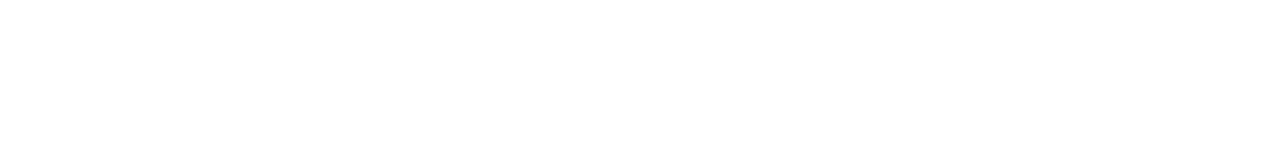
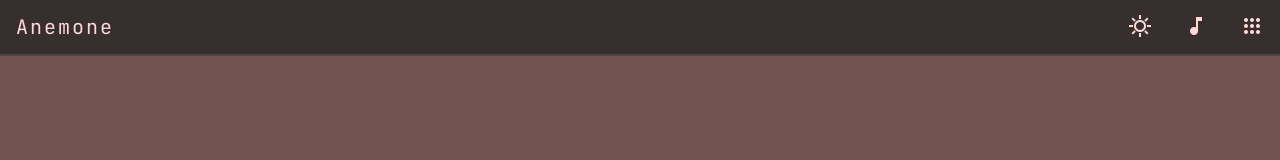
Before and after one commit to aneflame/anemone, a plain HTML site: page src/pages/index.html in a window 1280 px wide. Drawn offline with nearby package versions, Linux system fonts and the light colour scheme.

Commit message:
navbar, font, icons

```diff
--- a/src/css/style.css
+++ b/src/css/style.css
@@ -0,0 +1,37 @@
+body {
+    margin: 0;
+    font-family: 'JetBrains Mono', monospace;
+    background-color: #735252;
+}
+
+.topnav {
+    background-color: #372E2E;
+    overflow: hidden;
+    border-bottom: 2px solid;
+    border-color: #564247;
+}
+
+.topnav a {
+    float: left;
+    color: #FFD9D7;
+    text-align: center;
+    padding: 14px 16px;
+    text-decoration: none;
+    font-size: 20px;
+    letter-spacing: 2px;
+    display: flex;
+}
+
+.topnav-right {
+    float: right;
+}
+
+.material-symbols-outlined {
+    font-variation-settings:
+      'FILL' 0,
+      'wght' 400,
+      'GRAD' 0,
+      'opsz' 24;
+    font-size: 22px;
+    line-height: 1;
+}
--- a/src/pages/index.html
+++ b/src/pages/index.html
@@ -1,11 +1,25 @@
 <html lang="en">
+
 <head>
     <meta charset="UTF-8">
     <meta name="viewport" content="width=device-width, initial-scale=1.0">
+
     <link rel="stylesheet" href="../css/style.css">
+    <link href="https://fonts.googleapis.com/css2?family=JetBrains+Mono&display=swap" rel="stylesheet">
+    <link href="https://fonts.googleapis.com/css2?family=Material+Symbols+Outlined" rel="stylesheet" />
+
     <title>Anemone</title>
 </head>
+
 <body>
+    <div class="topnav">
+        <a class="active" href="index.html">Anemone</a>
+        <div class="topnav-right">
+            <a href="#"><span class="material-symbols-outlined">clear_day</span></a>
+            <a href="#"><span class="material-symbols-outlined">music_note</span></a>
+            <a href="#"><span class="material-symbols-outlined">apps</span></a>
+        </div>
+    </div>
+</body>
 
-</body>
 </html>
```
